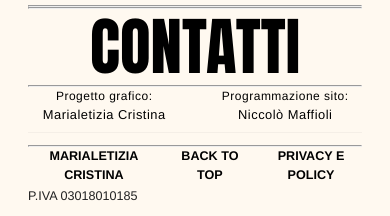
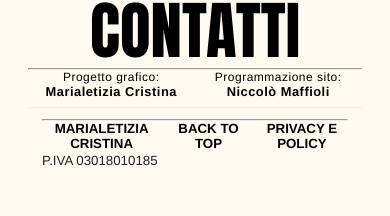
Before and after one commit to marialetizia-cristina/marialetizia-cristina, a React (Vite) app: page / in a window 390 px wide. Shown: the part 1070-1286 px from the top of the page. Built offline with nearby package versions, Linux system fonts and the light colour scheme; no server answers.

Commit message:
feat: enhance footer credits with translation support and styling; add tribute handling in contact section

```diff
--- a/src/components/Footer.tsx
+++ b/src/components/Footer.tsx
@@ -12,8 +12,12 @@ const Footer = () => {
         <>
             {isHome && (
                 <div style={{ textAlign: 'center', marginBottom: 8, fontSize: 12, color: '#000', letterSpacing: 0.5, gap: '2rem', display: 'flex', justifyContent: 'center' }} className="footer-credits">
-                    <span>Progetto grafico: <a href="#" style={{ color: "#000", textDecoration: "none" }}>Marialetizia Cristina</a></span>
-                    <span>Programmazione sito: <a href="https://niccolo.dev" target="_blank" style={{ color: "#000", textDecoration: "none" }}>Niccolò Maffioli</a></span>
+                    <span>
+                        {t("credits.designLabel")}: <a className="footer-credits__link" href="#">Marialetizia Cristina</a>
+                    </span>
+                    <span>
+                        {t("credits.devLabel")}: <a className="footer-credits__link" href="https://niccolo.dev" target="_blank" rel="noreferrer">Niccolò Maffioli</a>
+                    </span>
                 </div>
             )}
             <div className="footer">
--- a/src/components/Section.tsx
+++ b/src/components/Section.tsx
@@ -38,6 +38,7 @@ interface ContactContent {
   textHtml: string;
   links: ContactLink[];
   bannerImage: ParsedImage | null;
+  tributeHtml: string;
 }
 
 interface GenericContent {
@@ -183,11 +184,11 @@ const parseServicesContent = (html: string): ServicesContent => {
 
 const parseContactContent = (html: string): ContactContent => {
   if (!html) {
-    return { introImage: null, textHtml: "", links: [], bannerImage: null };
+    return { introImage: null, textHtml: "", links: [], bannerImage: null, tributeHtml: "" };
   }
 
   if (typeof window === "undefined") {
-    return { introImage: null, textHtml: html, links: [], bannerImage: null };
+    return { introImage: null, textHtml: html, links: [], bannerImage: null, tributeHtml: "" };
   }
 
   const container = document.createElement("div");
@@ -234,6 +235,19 @@ const parseContactContent = (html: string): ContactContent => {
 
   stripWpClasses(container);
 
+  const tributeCandidate = Array.from(container.querySelectorAll<HTMLParagraphElement>("p"))
+    .reverse()
+    .find(paragraph => {
+      const text = (paragraph.textContent ?? "").toLowerCase();
+      return text.includes("milton") && text.includes("glaser");
+    });
+
+  let tributeHtml = "";
+  if (tributeCandidate) {
+    tributeHtml = tributeCandidate.innerHTML.trim();
+    tributeCandidate.remove();
+  }
+
   const remainingImages = Array.from(container.querySelectorAll<HTMLImageElement>("img"));
   const firstImage = remainingImages[0] ?? null;
   const lastImage = remainingImages.length > 1 ? remainingImages[remainingImages.length - 1] : null;
@@ -262,6 +276,7 @@ const parseContactContent = (html: string): ContactContent => {
     textHtml: container.innerHTML.trim(),
     links,
     bannerImage,
+    tributeHtml,
   };
 };
 
@@ -477,7 +492,7 @@ const Section = ({ page, id }: SectionProps) => {
   }
 
   if (parsed.kind === "contact") {
-    const { introImage, textHtml, links, bannerImage } = parsed.content;
+    const { introImage, textHtml, links, bannerImage, tributeHtml } = parsed.content;
 
     if (!introImage && !textHtml && links.length === 0 && !bannerImage) {
       return null;
@@ -527,6 +542,12 @@ const Section = ({ page, id }: SectionProps) => {
           {bannerImage && (
             <figure className="contact-banner contact-banner--absolute">
               <img src={bannerImage.src} alt={bannerImage.alt} loading="lazy" />
+              {tributeHtml && (
+                <figcaption
+                  className="contact-banner__tribute"
+                  dangerouslySetInnerHTML={{ __html: tributeHtml }}
+                />
+              )}
             </figure>
           )}
           {textHtml && (
--- a/src/i18n.ts
+++ b/src/i18n.ts
@@ -63,6 +63,8 @@ const resources = {
         },
       },
       credits: {
+        designLabel: "Graphic project",
+        devLabel: "Website development",
         design: "Graphic project: Marialetizia Cristina",
         dev: "Website development: Niccolò Maffioli",
       },
@@ -148,6 +150,8 @@ const resources = {
         },
       },
       credits: {
+        designLabel: "Progetto grafico",
+        devLabel: "Programmazione sito",
         design: "Progetto grafico: Marialetizia Cristina",
         dev: "Programmazione sito: Niccolò Maffioli",
       },
--- a/src/index.css
+++ b/src/index.css
@@ -1,13 +1,5 @@
 :root {
-  font-family: system-ui, Avenir, Helvetica, Arial, sans-serif;
-  line-height: 1.5;
-  font-weight: 400;
-  padding: 2em;
-
-  color-scheme: light dark;
-  color: rgba(255, 255, 255, 0.87);
-  background-color: #fff9f0;
-
+  padding: 2rem;
   font-synthesis: none;
   text-rendering: optimizeLegibility;
   -webkit-font-smoothing: antialiased;
--- a/src/style/Footer.css
+++ b/src/style/Footer.css
@@ -1,12 +1,18 @@
 .footer {
     width: 100%;
-    padding: 0 0 3rem 0;
+    padding: 0 0 2rem 0;
     background-color: #fff9f0;
     text-align: center;
     color: var(--muted);
     font-size: 0.95rem;
     border-top: 1px solid rgba(0, 0, 0, 0.04);
+    box-sizing: border-box;
 
+}
+
+.footer-credits {
+    padding: 0 2rem;
+    box-sizing: border-box;
 }
 
 .footer nav ul {
@@ -18,6 +24,7 @@
     flex-direction: row;
     box-sizing: border-box;
     padding: 0;
+    width: 100%;
 }
 
 .footer a {
@@ -33,14 +40,33 @@
 }
 
 
-.footer-credits span a:hover {
-    color: red;
+.footer-credits__link {
+    color: black;
+    text-decoration: none;
+    font-weight: bold;
 }
 
-/* stack content on small screens */
-@media (max-width: 600px) {
+.footer-credits__link:hover {
+    color: #5b5b5b;
+}
+
+/* Match header horizontal padding breakpoints */
+@media (max-width: 900px) {
     .footer {
-        font-size: 0.9rem;
-        padding: 0.9rem 0;
+        padding: 0.85rem 1.25rem 2.25rem;
+    }
+
+    .footer-credits {
+        padding: 0 1.25rem;
     }
 }
+
+@media (max-width: 520px) {
+    .footer {
+        padding: 0.75rem 1rem 2rem;
+    }
+
+    .footer-credits {
+        padding: 0 1rem;
+    }
+}
--- a/src/style/Section.css
+++ b/src/style/Section.css
@@ -419,6 +419,20 @@
   border: 1px solid #0f0f0f;
 }
 
+.contact-banner__tribute {
+  position: absolute;
+  top: auto;
+  left: 0.5rem;
+  bottom: 1;
+  transform: translate(-0.35rem, 115%);
+  margin: 0;
+  font-size: 0.75rem;
+  line-height: 1.1;
+  text-transform: uppercase;
+  letter-spacing: 0.06em;
+  pointer-events: none;
+}
+
 .contact-banner--absolute {
   display: block;
   width: calc(100vw - 2 * clamp(1.5rem, 4vw, 3rem));
@@ -516,6 +530,15 @@
 }
 
 @media (max-width: 700px) {
+  .contact-banner__tribute {
+    position: static;
+    margin-top: 0.5rem;
+    text-align: left;
+    pointer-events: auto;
+  }
+}
+
+@media (max-width: 700px) {
   .section-about {
     gap: clamp(1.75rem, 6vw, 3rem);
   }
```
